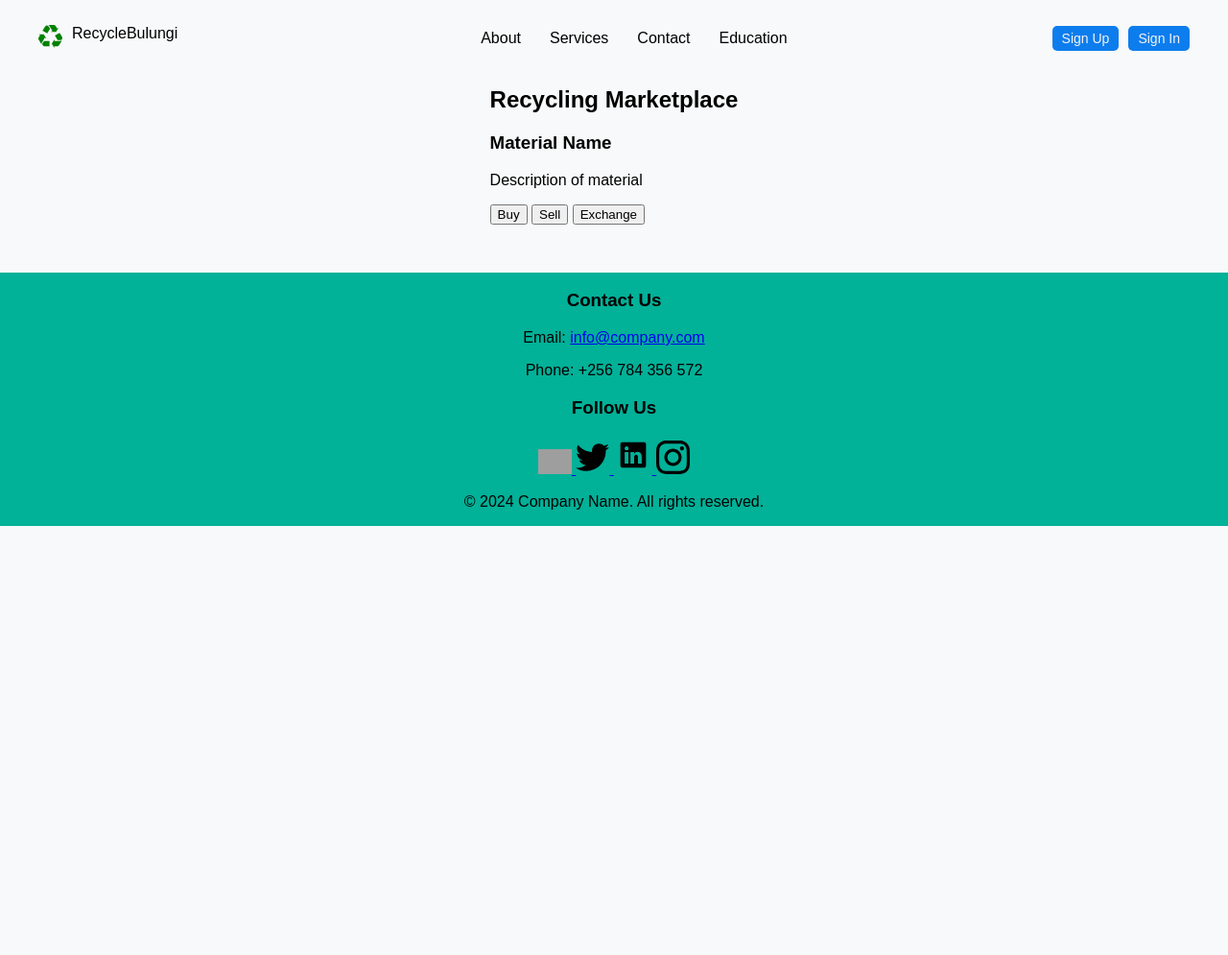
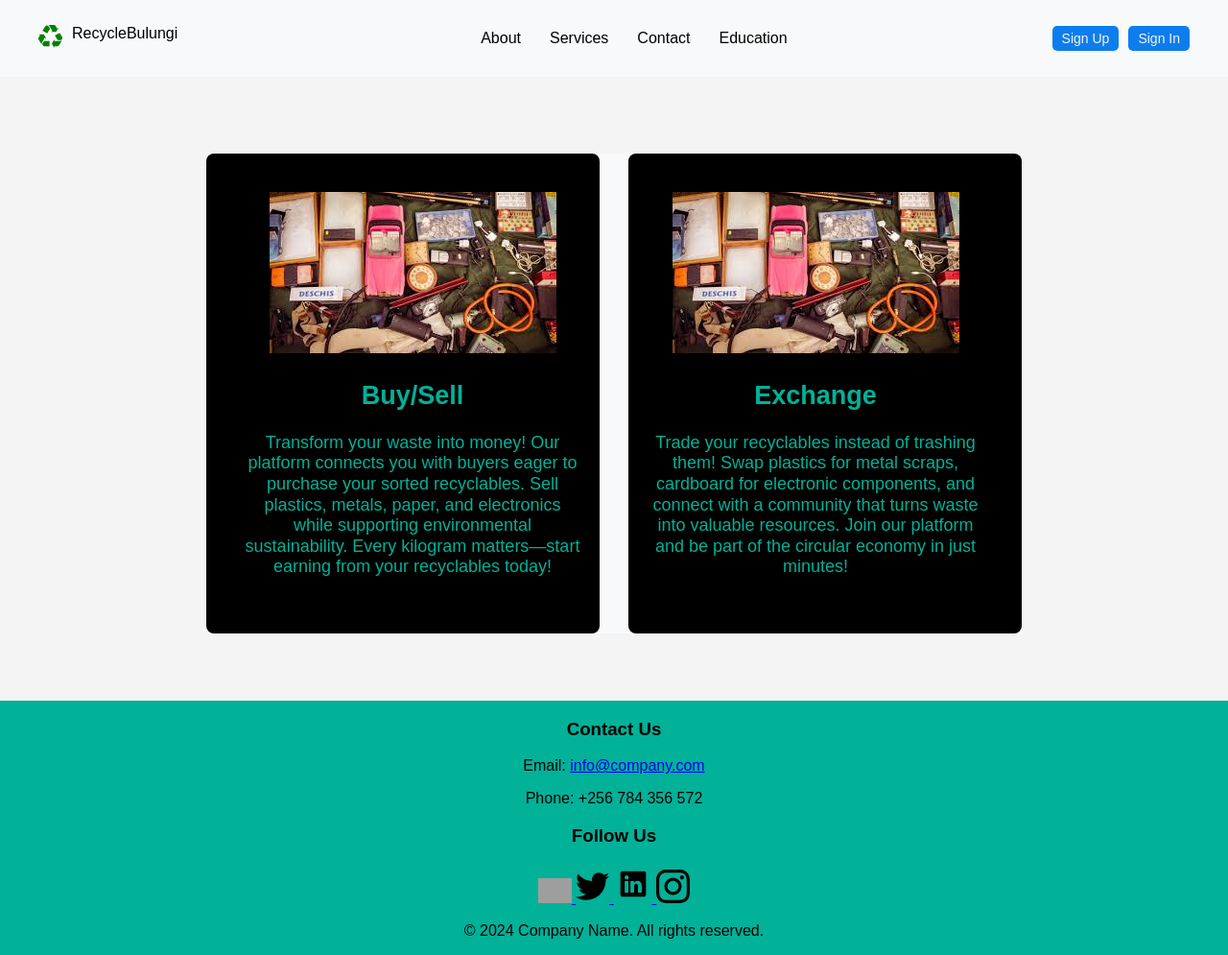
Before and after one commit to Hotchapu13/RecycleBulungi, a PHP site: page /marketplace.htm in a window 1280 px wide. Shown: the whole page at 96% size. Before the commit the page ends 548 px from the top, so only its background shows below. Run offline with PHP 8.4, Linux system fonts and the light colour scheme; grey boxes are pictures that could not be loaded.

Commit message:
made cards for the marketplace page

```diff
--- a/src/CSS/marketplace.css
+++ b/src/CSS/marketplace.css
@@ -9,7 +9,81 @@ body {
   background-color: #f8f9fa;
   display: flex;
   flex-direction: column;
+  /* background-image: url(../images/recycling_gwa.jpg); */
 }
-  .wrapper{
-    padding-top: 70px;
+.wrapper {
+  margin-top: 70px;
+  padding: 20px;
 }
+
+/* Global styles */
+body {
+  font-family: Arial, sans-serif;
+  background-color: #f4f4f4;
+}
+
+.content {
+  display: flex;
+  flex-wrap: wrap;
+  flex-direction: row;
+  /* flex: 1 300px; */
+  background-color: #f8f9fa;
+  margin-top: 70px;
+  align-items: center;
+  justify-content: space-between;
+  gap: 30px;
+}
+
+/* Navigation styles */
+.nav {
+  display: flex;
+  justify-content: center;
+  margin-bottom: 20px;
+}
+
+.nav-link {
+  display: inline-block;
+  padding: 10px 20px;
+  background-color: #4caf50;
+  color: white;
+  text-decoration: none;
+  border-radius: 4px;
+  margin: 0 10px;
+}
+
+.nav-link:hover {
+  background-color: #45a049;
+}
+
+/* Main content styles */
+.main {
+  display: flex;
+  grid-template-columns: repeat(2, 1fr);
+  grid-gap: 20px;
+}
+
+.buy_sell,
+.section2 {
+  font-family: Arial, sans-serif;
+  font-size: 18px;
+  color: #01b198;
+  text-align: center;
+  line-height: 1.2;
+  padding: 40px;
+  background-color: f8f9fa;
+  border-radius: 8px;
+  width: 350px;
+  margin: auto;
+}
+.buy_sell{
+  padding-right: 20px;
+  background-color: black;
+}
+.section2{
+  padding-left: 20px;
+  background-color: black;
+}
+
+.section h2 {
+  margin-bottom: 10px;
+}
--- a/src/edu.htm
+++ b/src/edu.htm
@@ -4,6 +4,7 @@
     <meta charset="UTF-8" />
     <meta name="viewport" content="width=device-width, initial-scale=1.0" />
     <link rel="stylesheet" type="text/css" href="CSS/Header_Footer.css" />
+    <link rel="stylesheet" type="text/css" href="Edu.css" />
     <title>Education-RecycleBulungi</title>
   </head>
   <body>
--- a/src/marketplace.htm
+++ b/src/marketplace.htm
@@ -4,7 +4,7 @@
     <meta charset="UTF-8" />
     <meta name="viewport" content="width=device-width, initial-scale=1.0" />
     <link rel="stylesheet" type="text/css" href="CSS/Header_Footer.css" />
-    <link rel="stylesheet" type="text/css" href="src/CSS/marketplace.css"/>
+    <link rel="stylesheet" type="text/css" href="CSS/marketplace.css"/>
     <title>marketplace-RecycleBulungi</title>
   </head>
   <body>
@@ -29,17 +29,21 @@
           </div>
         </header>
         <div class="wrapper">
-      <div class="marketplace-page_">
-        <h2>Recycling Marketplace</h2>
-        <div class="market-item">
-          <h3>Material Name</h3>
-          <p>Description of material</p>
-          <button>Buy</button>
-          <button>Sell</button>
-          <button>Exchange</button>
+
+          <div class="content">
+            <div class="buy_sell">
+              <img src="images/exchange.jpg" alt="items that can be exchanged" width=""/>
+                <h2>Buy/Sell</h2>
+                <p>Transform your waste into money! Our platform connects you with buyers eager to purchase your sorted recyclables. Sell plastics, metals, paper, and electronics while supporting environmental sustainability. Every kilogram matters—start earning from your recyclables today!</p>
+            </div>
+
+            <div class="section2">
+              <img src="images/exchange.jpg" alt="items that can be exchanged" width=""/>
+                <h2>Exchange</h2>
+                <p>Trade your recyclables instead of trashing them! Swap plastics for metal scraps, cardboard for electronic components, and connect with a community that turns waste into valuable resources. Join our platform and be part of the circular economy in just minutes!</p>
             </div>
           </div>
-      <!-- More items -->
+        </div>
     </div>
     <footer class="footer">
       <div class="footer-container">
```
Also changed, not shown: src/RecyclingCenters.htm (added, +62 -0 lines), src/images/bottles.jpg (added), src/images/exchange.jpg (added), src/images/recycling_gwa.jpg (added). Lines whose indentation alone changed are shown as unchanged.
